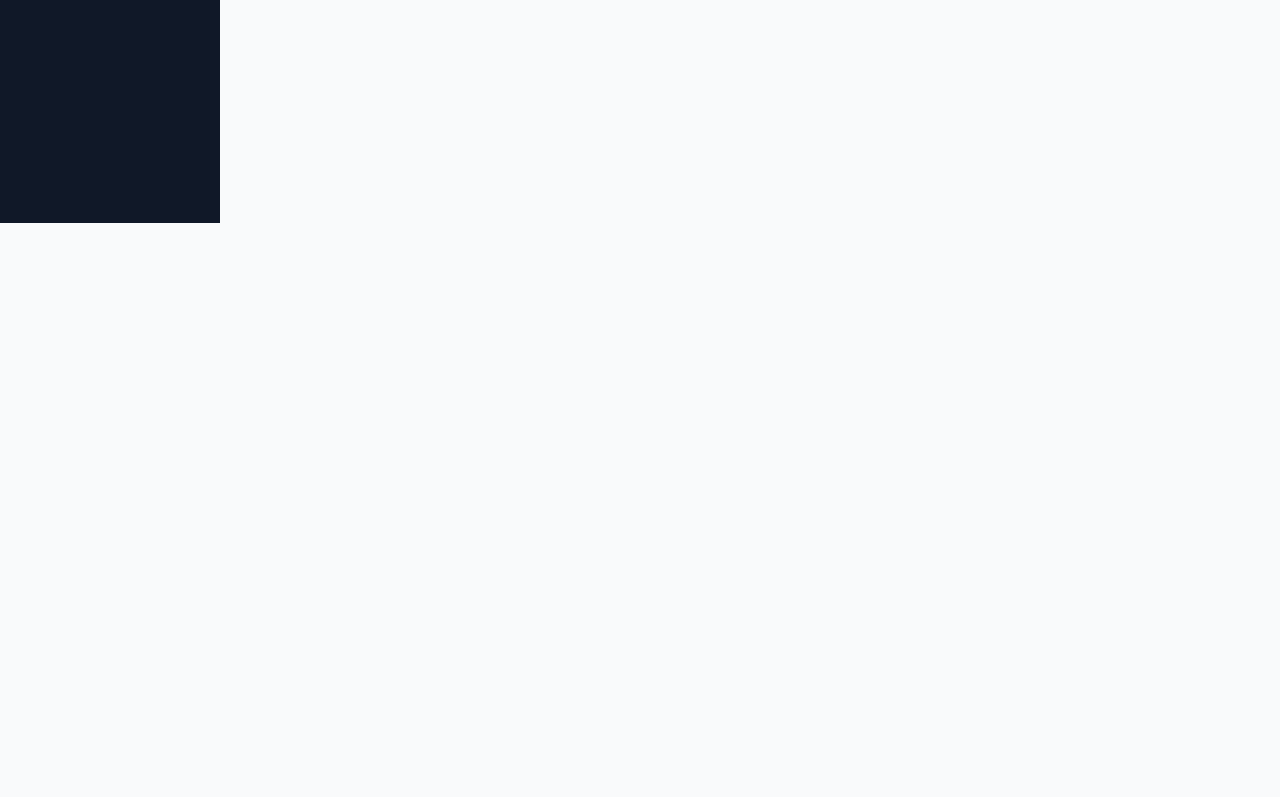
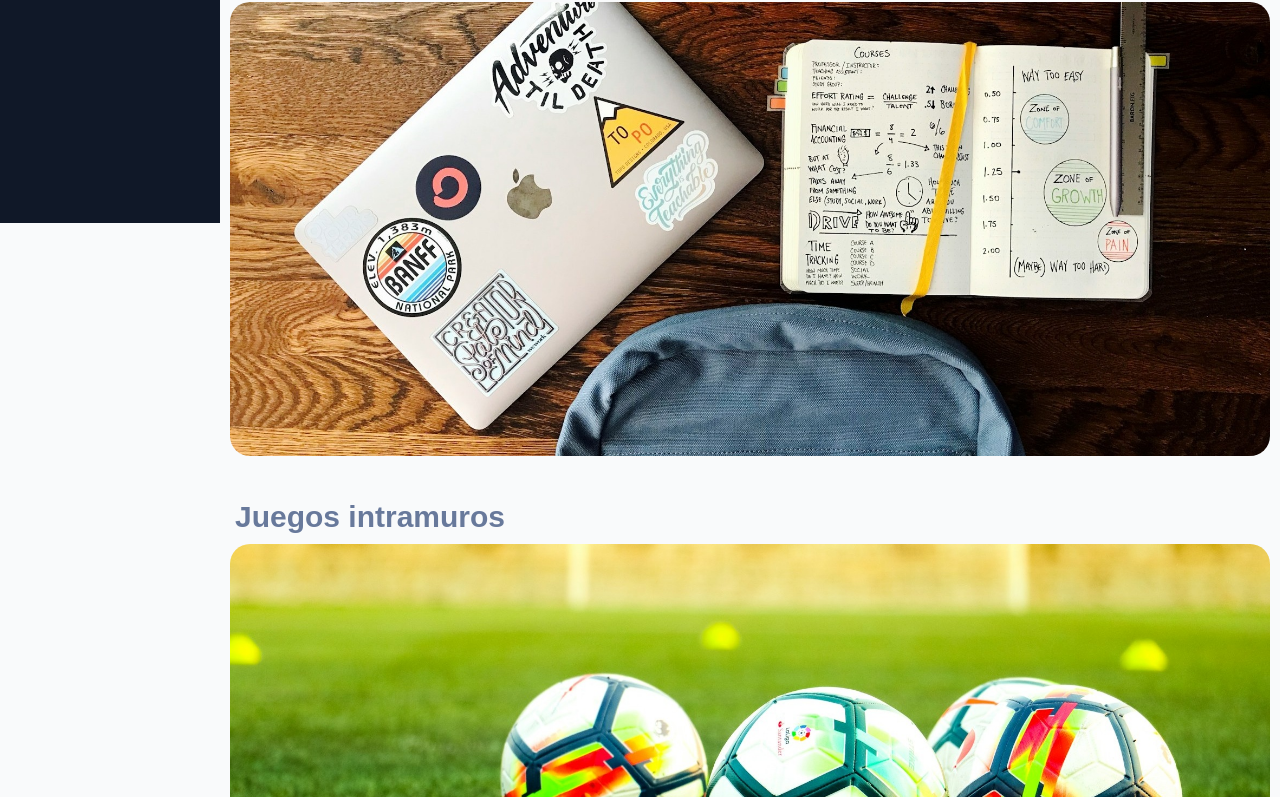
Before and after one commit to Lovelessl2/inb-web, a plain HTML site: page eventos.html in a window 1280 px wide. Shown: the part 677-1474 px from the top of the page. Before the commit the page ends 900 px from the top, so only its background shows below. Drawn offline with Linux system fonts and the light colour scheme.

Commit message:
Actualización en la sección de eventos

```diff
--- a/css/styles.css
+++ b/css/styles.css
@@ -219,6 +219,33 @@ body {
     text-align: justify;
 }
 
+/* Sección de eventos */
+
+.contenido_eventos {
+    display: flex;
+    flex-direction: column;
+    gap: 40px;
+    margin: 20px 10px;
+    font-family: Arial, Helvetica, sans-serif;
+}
+
+.evento_graduacion {
+    display: flex;
+    flex-direction: column;
+}
+
+.contenido_eventos h2 {
+    color: #68799B;
+    font-size: 25px;
+    padding-left: 5px;
+    margin-bottom: 10px;
+}
+
+.contenido_eventos img {
+    max-width: 100%;
+    border-radius: 20px;
+}
+
 /* Sección de Personal */
 
 .contenido_personal {
@@ -436,6 +463,11 @@ iframe {
         justify-content: center;
     }
 
+    /* Sección eventos */
+
+    .contenido_eventos h2 {
+        font-size: 30px;
+    }
 
     /* Sección de Personal */
 
--- a/eventos.html
+++ b/eventos.html
@@ -44,25 +44,21 @@
         </ul>
     </nav>
 
-    <main class="contenido">
-
-        <!-- <section class="bienvenida">
-            <h2>Bienvenidos al Instituto Nacional De Berlín</h2>
-            <p>"Prof. Gabriel Humberto Rodríguez"</p>
+    <main class="contenido_eventos">
+        <section class="evento_graduacion">
+            <h2>Graduaciones - 2025</h2>
+            <img src="images/chica_graduacion.jpg" alt="Imagen de una chica en su graduación">
         </section>
 
-        <div class="contenedor_tarjetas">
-            <section class="contenedor_mision">
-                <h2>Misión</h2>
-                <p>Formar Bachilleres con alta calidad académica y tecnológica, conscientes de servir a la sociedad con actitud crítica y propositiva, basados en la práctica de valores humanos.</p>
-            </section>
+        <section class="evento_inicio_clases">
+            <h2>Inicio de clases - 2026</h2>
+            <img src="images/regreso_a_clases.jpg" alt="Imagen de utiles escolares.">
+        </section>
 
-            <section class="contenedor_vision">
-                <h2>Visión</h2>
-                <p>Ser la institución líder de educación media del departamento de Usulután, reconocida por su excelencia académica, tecnológica y práctica de valores humanos.</p>
-            </section>
-        </div> -->
-
+        <section class="evento_juegos">
+            <h2>Juegos intramuros</h2>
+            <img src="images/balones.jpg" alt="Imagen de balones de futbol">
+        </section>
     </main>
     <script src="js/script.js"></script>
 </body>
```
Also changed, not shown: images/balones.jpg (added), images/chica_graduacion.jpg (added), images/regreso_a_clases.jpg (added), 1 other file.
